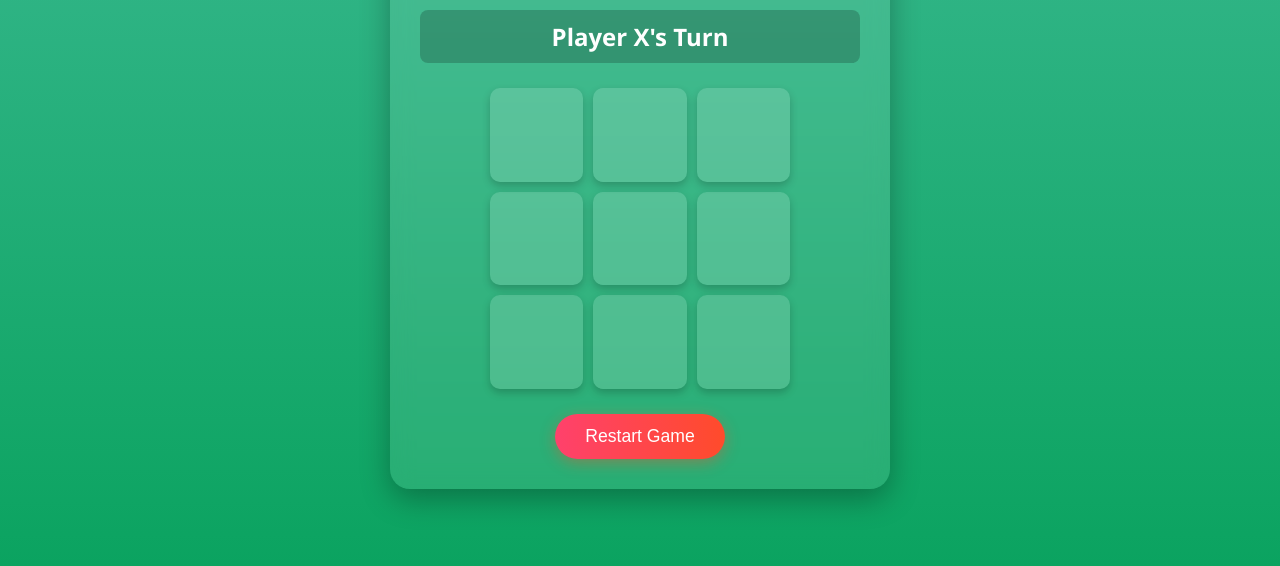
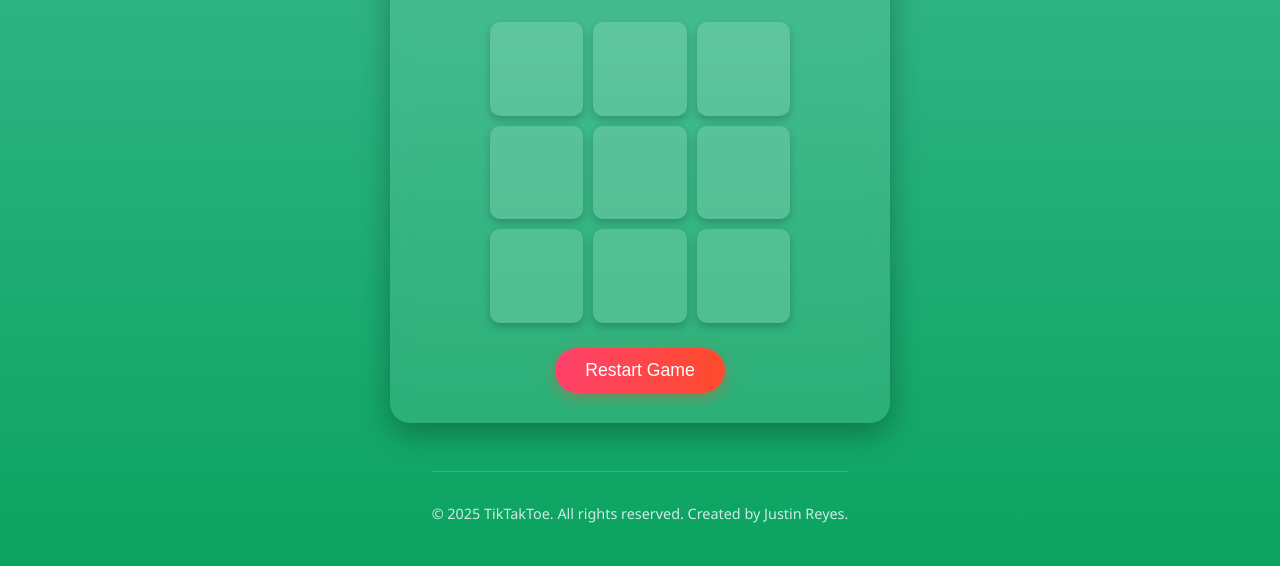
Before and after one commit to JustinReyes28/TikTakToe, a plain HTML site: page index.html in a window 1280 px wide. Shown: the part 234-800 px from the top of the page. Drawn offline with Linux system fonts and the light colour scheme.

Commit message:
Added a footer and tweak a few things

```diff
--- a/index.html
+++ b/index.html
@@ -8,7 +8,7 @@
 </head>
 <body>
     <div class="container">
-        <h1>Tic Tac Toe</h1>
+        <h1>Tik Tak Toe</h1>
 
         <div class="game-info">
             <div class="score-board">
@@ -43,5 +43,10 @@
     </div>
 
     <script src="script.js"></script>
+    <footer>
+        <div class="footer-content">
+            <p>&copy; 2025 TikTakToe. All rights reserved. Created by Justin Reyes.</p>
+        </div>
+    </footer>
 </body>
 </html>
--- a/styles.css
+++ b/styles.css
@@ -9,6 +9,7 @@ body {
     background: linear-gradient(to top, #0ba360 0%, #3cba92 100%);
     min-height: 100vh;
     display: flex;
+    flex-direction: column; /* Changed to column */
     justify-content: center;
     align-items: center;
     color: #fff;
@@ -23,6 +24,37 @@ body {
     box-shadow: 0 10px 30px rgba(0, 0, 0, 0.3);
     max-width: 500px;
     width: 90%;
+}
+
+/* Footer */
+footer {
+    margin-top: 3rem;
+    padding: 2rem 0;
+    text-align: center;
+    color: white;
+    opacity: 0.8;
+    font-size: 0.9rem;
+    border-top: 1px solid rgba(255, 255, 255, 0.2);
+}
+
+.footer-content {
+    display: flex;
+    justify-content: center;
+    text-align: center;
+    align-items: center;
+    flex-wrap: wrap;
+    gap: 2rem;
+}
+
+.footer-left h3 {
+    font-size: 1.5rem;
+    margin-bottom: 0.5rem;
+    font-weight: 700;
+}
+
+.footer-left p {
+    font-size: 0.9rem;
+    opacity: 0.8;
 }
 
 h1 {
```
